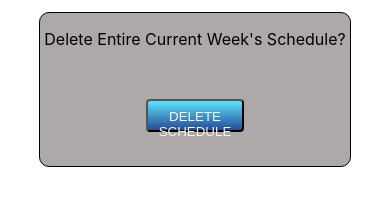
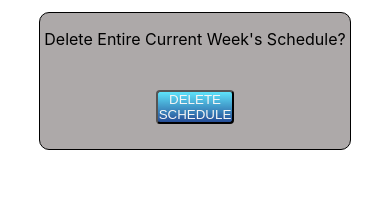
Before and after one commit to StPeteFrank/schedulequik, a React (Create React App) app: page /quikshiftadd in a window 390 px wide. Shown: the part 709-912 px from the top of the page. Built offline with nearby package versions, Linux system fonts and the light colour scheme; no server answers.

Commit message:
Delete Schedules Button center and responsive.

```diff
--- a/src/index.css
+++ b/src/index.css
@@ -327,6 +327,7 @@ button {
   flex-direction: column;
   margin-bottom: 3vh;
 }
+/////////
 .DeleteEmployee button {
   display: flex;
   justify-content: center;
@@ -465,6 +466,25 @@ button {
   height: 4vh;
   margin: 4vh;
 }
+.ClearDeleteButtons {
+  display: flex;
+  justify-content: center;
+  flex-direction: column;
+  align-items: center;
+}
+.ClearDeleteButtons button {
+  display: flex;
+  justify-content: center;
+  flex-direction: column;
+  align-items: center;
+  border-radius: 4px;
+  margin-top: 3vh;
+  margin-bottom: 3vh;
+  background-image: linear-gradient(rgb(94, 227, 250), rgb(37, 76, 150));
+  padding: 1vh;
+  width: 20vw;
+}
+
 .DeleteCheckbox {
   cursor: pointer;
 }
```
